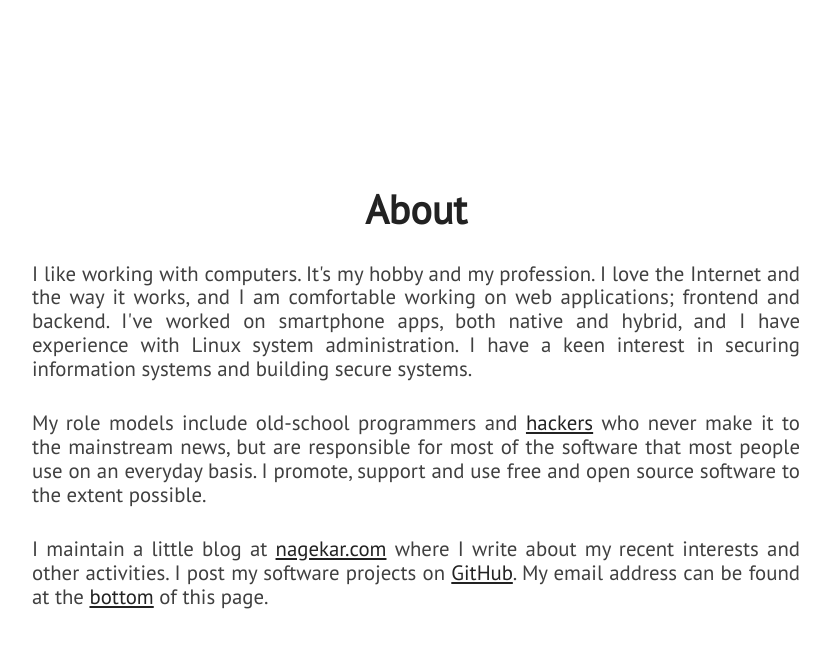
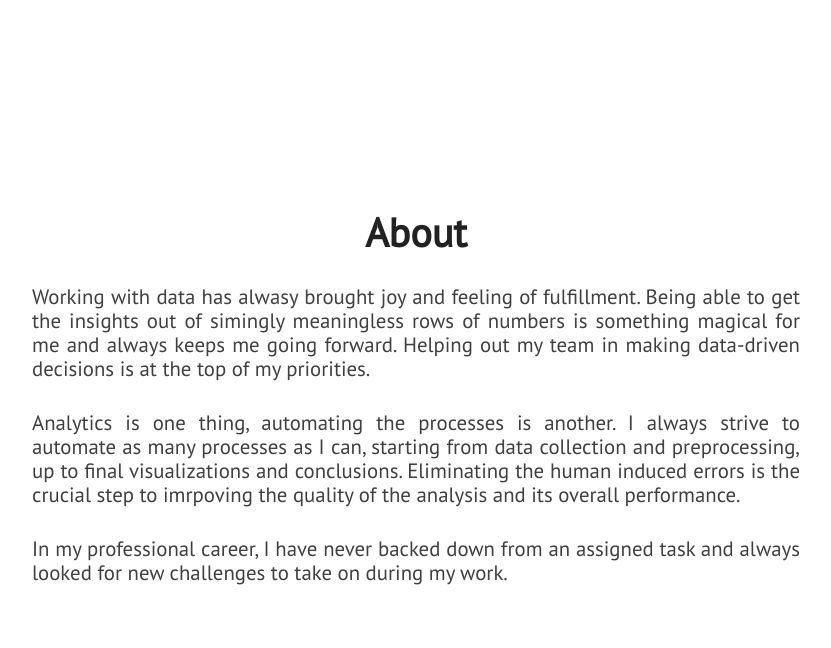
Before and after one commit to Yeznach/michaljeznach.github.io, a Jekyll site: the page built from index.html, in a window 1280 px wide and 900 px high, scrolled down 1018 px. Shown: the top 648 px of the window, without its empty margins (224-1055 px from the left). Built offline with Jekyll 4.4.1, drawn with Linux system fonts in a browser that asks for light colours; nearby versions of some CDN libraries.

Commit message:
Update about.html

```diff
--- a/_includes/about.html
+++ b/_includes/about.html
@@ -3,13 +3,13 @@
         <div id="about-text">
             <div class="section-heading">About</div>
             <p class="paragraph-text justify-text">
-                I like working with computers. It's my hobby and my profession. I love the Internet and the way it works, and I am comfortable working on web applications; frontend and backend. I've worked on smartphone apps, both native and hybrid, and I have experience with Linux system administration. I have a keen interest in securing information systems and building secure systems.
+                Working with data has alwasy brought joy and feeling of fulfillment. Being able to get the insights out of simingly meaningless rows of numbers is something magical for me and always keeps me going forward. Helping out my team in making data-driven decisions is at the top of my priorities.
             </p>
             <p class="paragraph-text justify-text">
-                My role models include old-school programmers and <a href="https://stallman.org/articles/on-hacking.html">hackers</a> who never make it to the mainstream news, but are responsible for most of the software that most people use on an everyday basis. I promote, support and use free and open source software to the extent possible.
+                Analytics is one thing, automating the processes is another. I always strive to automate as many processes as I can, starting from data collection and preprocessing, up to final visualizations and conclusions. Eliminating the human induced errors is the crucial step to imrpoving the quality of the analysis and its overall performance.
             </p>
             <p class="paragraph-text justify-text">
-                I maintain a little blog at <a href="{{ site.blog_url }}">nagekar.com</a> where I write about my recent interests and other activities. I post my software projects on <a href="https://github.com/{{ site.github_username }}">GitHub</a>. My email address can be found at the <span class="extra-link"><a href="#extra">bottom</a></span> of this page.
+                In my professional career, I have never backed down from an assigned task and always looked for new challenges to take on during my work.
             </p>
         </div>
     </section>
```
